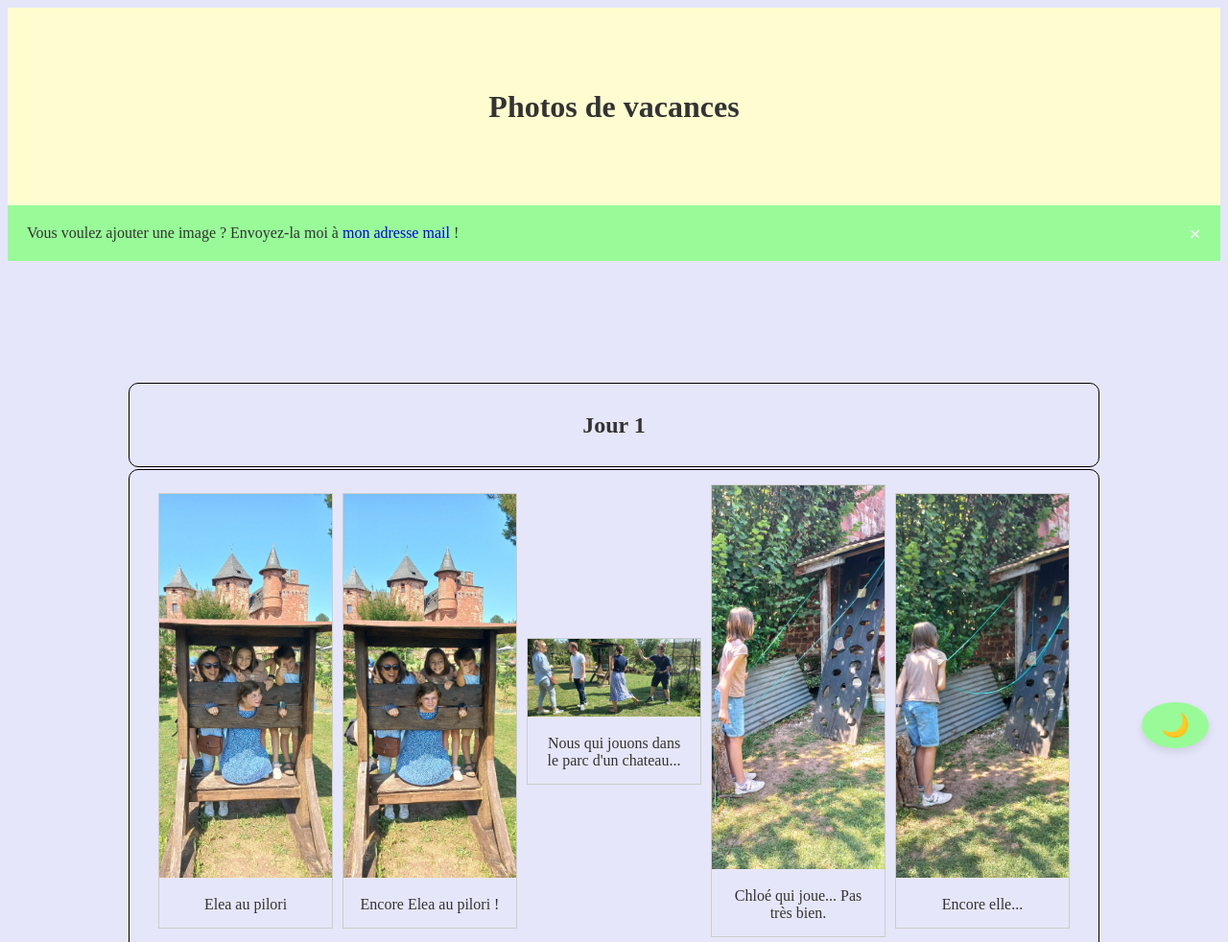
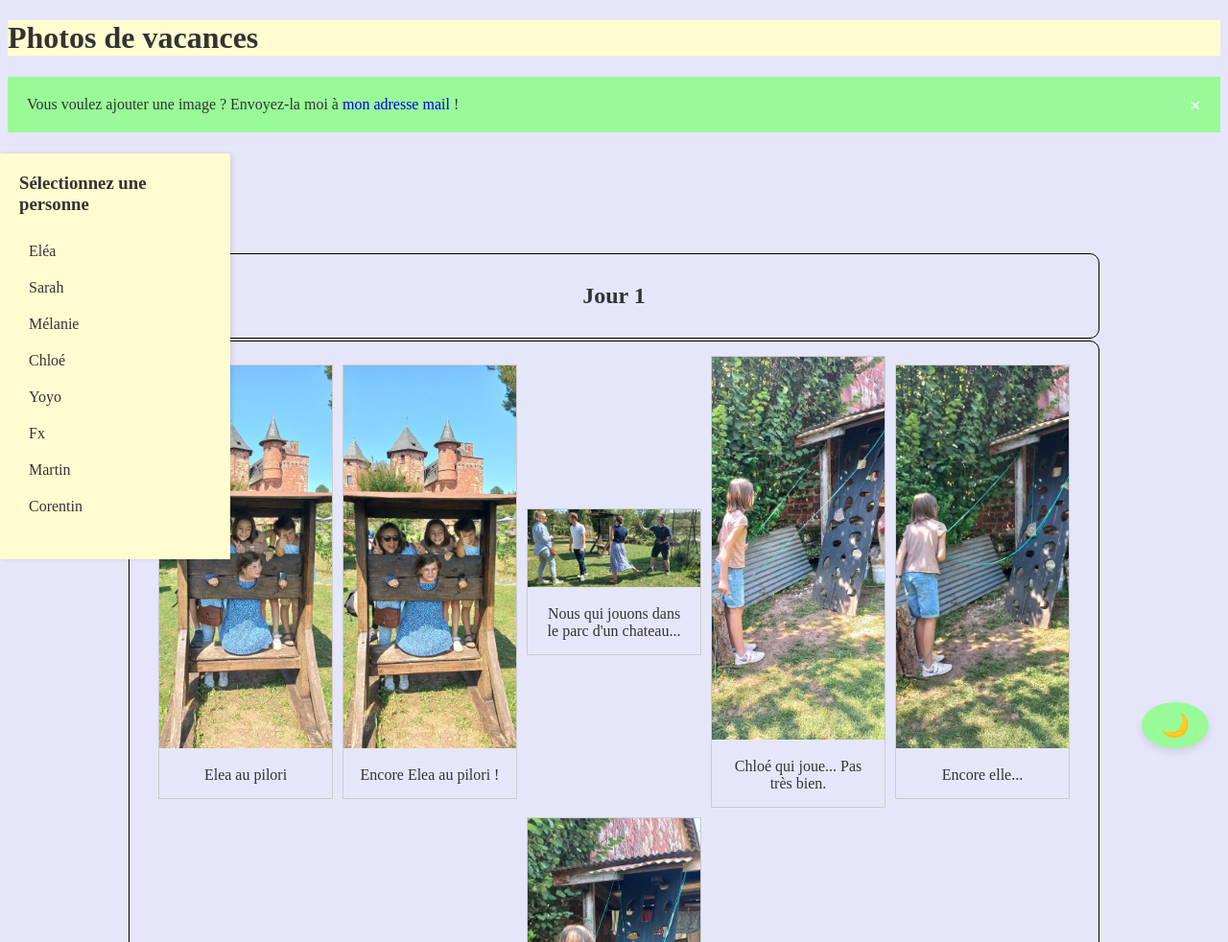
Before and after one commit to Zandgar11/photos-de-vacances, a plain HTML site: page index.html in a window 1280 px wide. Shown: the top 982 px of the page at 96% size. Drawn offline with Linux system fonts and the light colour scheme.

Commit message:
ajout d'une barre latérale

```diff
--- a/index.html
+++ b/index.html
@@ -13,6 +13,19 @@
     <div class="alert">
         <span class="closebtn" onclick="this.parentElement.style.display='none';">&times;</span>
         Vous voulez ajouter une image ? Envoyez-la moi à <a href="mailto:corentin.charlesdinam@gmail.com">mon adresse mail</a> !
+    </div>
+    <div class="sidebar">
+        <h3>Sélectionnez une personne</h3>
+        <ul>
+            <li data-person="elea">Eléa</li>
+            <li data-person="sarah">Sarah</li>
+            <li data-person="melanie">Mélanie</li>
+            <li data-person="chloe">Chloé</li>
+            <li data-person="yoyo">Yoyo</li>
+            <li data-person="fx">Fx</li>
+            <li data-person="martin">Martin</li>
+            <li data-person="corentin">Corentin</li>
+        </ul>
     </div>
     <div class="jour">
         <h2>Jour 1</h2>
--- a/script.js
+++ b/script.js
@@ -18,3 +18,26 @@ document.getElementById('darkModeButton').addEventListener('click', function(e)
         wave.remove();
     });
 });
+
+// Handle alert close button
+document.querySelector('.closebtn').addEventListener('click', function() {
+    const alertBox = this.parentElement;
+    alertBox.classList.add('hidden');
+    setTimeout(() => {
+        alertBox.style.display = 'none';
+    }, 500);
+});
+
+// Handle sidebar person selection
+document.querySelectorAll('.sidebar ul li').forEach(item => {
+    item.addEventListener('click', function() {
+        const person = this.getAttribute('data-person');
+        document.querySelectorAll('.photos .gallery').forEach(gallery => {
+            if (gallery.classList.contains(person)) {
+                gallery.style.display = 'block';
+            } else {
+                gallery.style.display = 'none';
+            }
+        });
+    });
+});
--- a/style.css
+++ b/style.css
@@ -25,8 +25,6 @@ body.dark-mode {
 header {
     background-color: var(--header-bg-light);
     transition: background-color 0.5s;
-    text-align: center;
-    padding: 5%;
 }
 
 body.dark-mode header {
@@ -42,6 +40,67 @@ body.dark-mode header {
 body.dark-mode .alert {
     background-color: var(--accent-color-dark);
     color: var(--text-color-dark);
+    opacity: 0;
+    transform: scale(0.9);
+}
+
+.alert {
+    transition: opacity 0.5s, transform 0.5s;
+}
+
+.alert {
+    padding: 20px;
+    margin-bottom: 15px;
+}
+
+.alert.hidden {
+    opacity: 0;
+    transform: scale(0.9);
+}
+
+.alert:not(.hidden) {
+    opacity: 1;
+    transform: scale(1);
+}
+
+/* Sidebar styling */
+.sidebar {
+    position: fixed;
+    top: 20%;
+    left: 0;
+    background-color: var(--header-bg-light);
+    padding: 20px;
+    width: 200px;
+    height: auto;
+    box-shadow: 2px 0 5px rgba(0,0,0,0.1);
+    transition: background-color 0.5s;
+}
+
+body.dark-mode .sidebar {
+    background-color: var(--header-bg-dark);
+}
+
+.sidebar h3 {
+    margin-top: 0;
+}
+
+.sidebar ul {
+    list-style-type: none;
+    padding: 0;
+}
+
+.sidebar ul li {
+    cursor: pointer;
+    padding: 10px;
+    transition: background-color 0.3s;
+}
+
+.sidebar ul li:hover {
+    background-color: var(--accent-color-light);
+}
+
+body.dark-mode .sidebar ul li:hover {
+    background-color: var(--accent-color-dark);
 }
 
 /* Dark mode button */
@@ -153,11 +212,6 @@ body.dark-mode .jour {
     border-color: var(--text-color-dark);
 }
 
-.alert {
-    padding: 20px;
-    margin-bottom: 15px;
-}
-
 /* The close button */
 .closebtn {
     margin-left: 15px;
```
